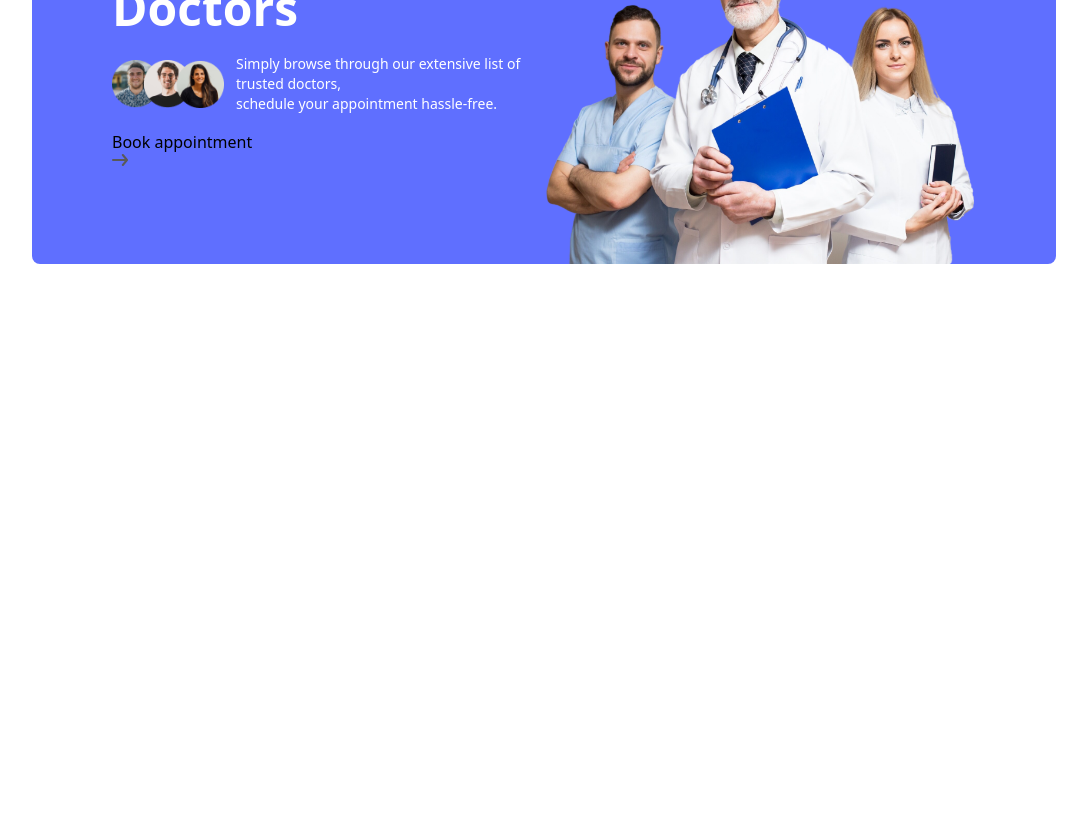
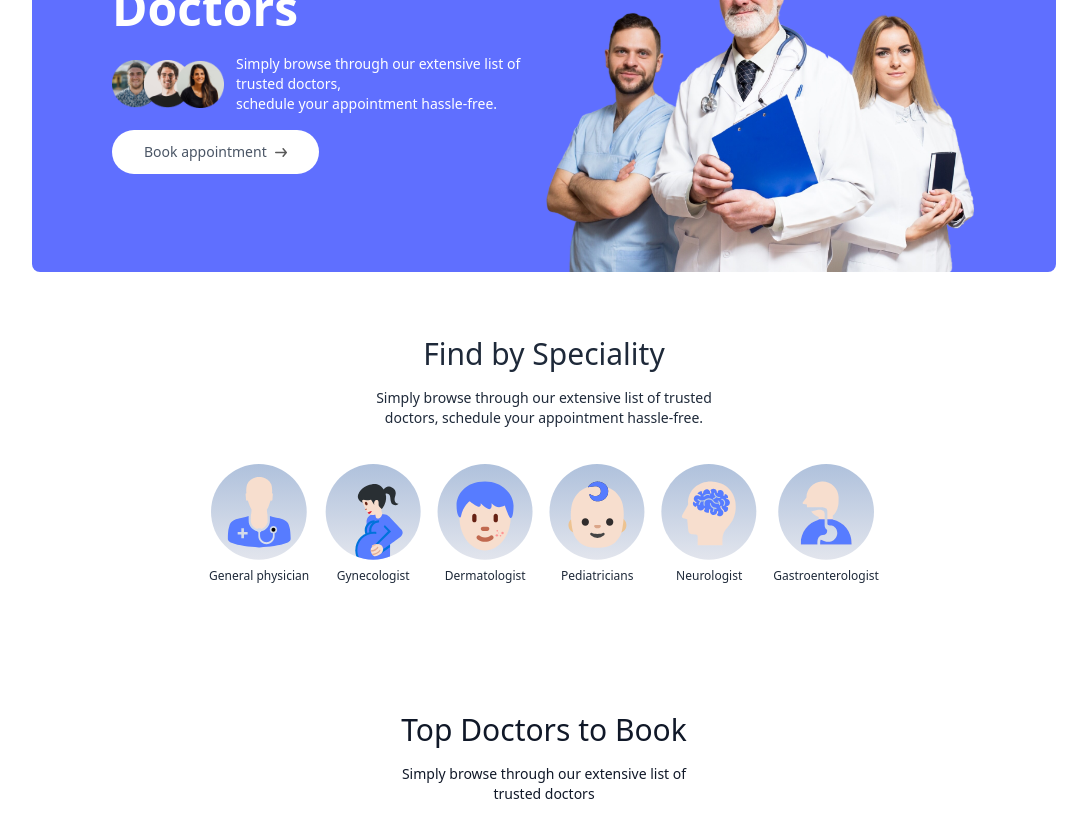
Before and after one commit to donkennie/appointify, a React (Vite) app in the folder frontend/: page / in a window 1280 px wide. Shown: the part 420-1259 px from the top of the page, without its empty margins (96-1183 px from the left). Before the commit the page ends 800 px from the top, so only its background shows below. Built offline with nearby package versions, Linux system fonts and the light colour scheme.

Commit message:
add another section

```diff
--- a/frontend/src/components/Header.jsx
+++ b/frontend/src/components/Header.jsx
@@ -12,11 +12,11 @@ const Header = () => {
             <div className=' flex flex-col md:flex-row items-center gap-3 text-white text-sm font-light'>
                 <img className='w-28' src={assets.group_profiles} alt="" />
 
-                <p>Simply browse through our extensive list of trusted doctors, <br/>
+                <p>Simply browse through our extensive list of trusted doctors, <br className='hidden sm:block'/>
                 schedule your appointment hassle-free.</p>
             </div>
 
-            <a href="">Book appointment <img src={assets.arrow_icon} alt="" /></a>
+            <a href="#speciality" className='flex items-center gap-2 bg-white px-8 py-3 rounded-full text-gray-600 text-sm m-auto md:m-0 hover:scale-105 transition-all duration-300'>Book appointment <img className='w-3' src={assets.arrow_icon} alt="" /></a>
         </div>
 
         <div className='md:w-1/2 relative'>
--- /dev/null
+++ b/frontend/src/components/SpecialityMenu.jsx
@@ -0,0 +1,25 @@
+import React from 'react'
+import { specialityData } from '../assets/assets'
+import { Link } from 'react-router-dom'
+
+const SpecialityMenu = () => {
+  return (
+    <div id='#speciality' className='flex flex-col items-center gap-4 py-16 text-gray-800'>
+        <h1 className='text-3xl font-medium'>
+            Find by Speciality
+        </h1>
+        <p className='sm:w-1/3 text-center text-sm'>Simply browse through our extensive list of trusted doctors, schedule your appointment hassle-free.</p>
+
+        <div className='flex sm:justify-center gap-4 pt-5 w-full overflow-scroll'>
+            {specialityData.map((item,index)=>(
+                <Link onClick={() => scrollTo(0,0)} className='flex flex-col items-center text-xs cursor-pointer flex-shrink-0 hover:translate-y-[-10px] transition-all duration-500' key={index} to={`/doctors/${item.speciality}`}>
+                    <img className='w-16 sm:w-24 mb-2' src={item.image} alt="" />
+                    <p>{item.speciality}</p>
+                </Link>
+            ))}
+        </div>
+    </div>
+  )
+}
+
+export default SpecialityMenu
--- /dev/null
+++ b/frontend/src/components/TopDoctors.jsx
@@ -0,0 +1,31 @@
+import React from 'react'
+import { doctors } from '../assets/assets'
+
+const TopDoctors = () => {
+  return (
+    <div className='flex flex-col items-center gap-4 my-16 text-gray-900 md:mx-10'>
+        <h1 className='text-3xl front-medium'>
+            Top Doctors to Book
+        </h1>
+        <p className='sm:w-1/3 text-center text-sm'>Simply browse through our extensive list of trusted doctors</p>
+
+        <div className='w-full grid grid-cols-auto gap-4 pt-5 gap-y-6 px-3 sm:px-0'>
+            {doctors.slice(0,10).map((item, index) =>(
+                <div className='border border-blue-200 rounded-xl overflow-hidden cursor-pointer hover:translate-y-[-10px] transition-all duration-500'>
+                    <img className='bg-blue-50' src={item.image} alt="" />
+                    <div className='p-4 '>
+                        <div className='flex items-center gap-2 text-sm text-center text-green-500'>
+                            <p className='w-2 h-2 bg-green-500 rounded-full'></p><p>Available</p>
+                        </div>
+                        <p>{item.name}</p>
+                        <p>{item.speciality}</p>
+                    </div>
+                </div>
+            ))}
+        </div>
+        <button>more</button>
+    </div>
+  )
+}
+
+export default TopDoctors
--- a/frontend/src/index.css
+++ b/frontend/src/index.css
@@ -7,3 +7,7 @@
 .active hr{
     @apply block
 }
+
+::-webkit-scrollbar{
+    @apply hidden
+}
--- a/frontend/src/pages/Home.jsx
+++ b/frontend/src/pages/Home.jsx
@@ -1,10 +1,14 @@
 import React from 'react'
 import Header from '../components/Header'
+import SpecialityMenu from '../components/SpecialityMenu'
+import TopDoctors from '../components/TopDoctors'
 
 const Home = () => {
   return (
     <div>
       <Header/>
+      <SpecialityMenu/>
+      <TopDoctors/>
     </div>
   )
 }
```
